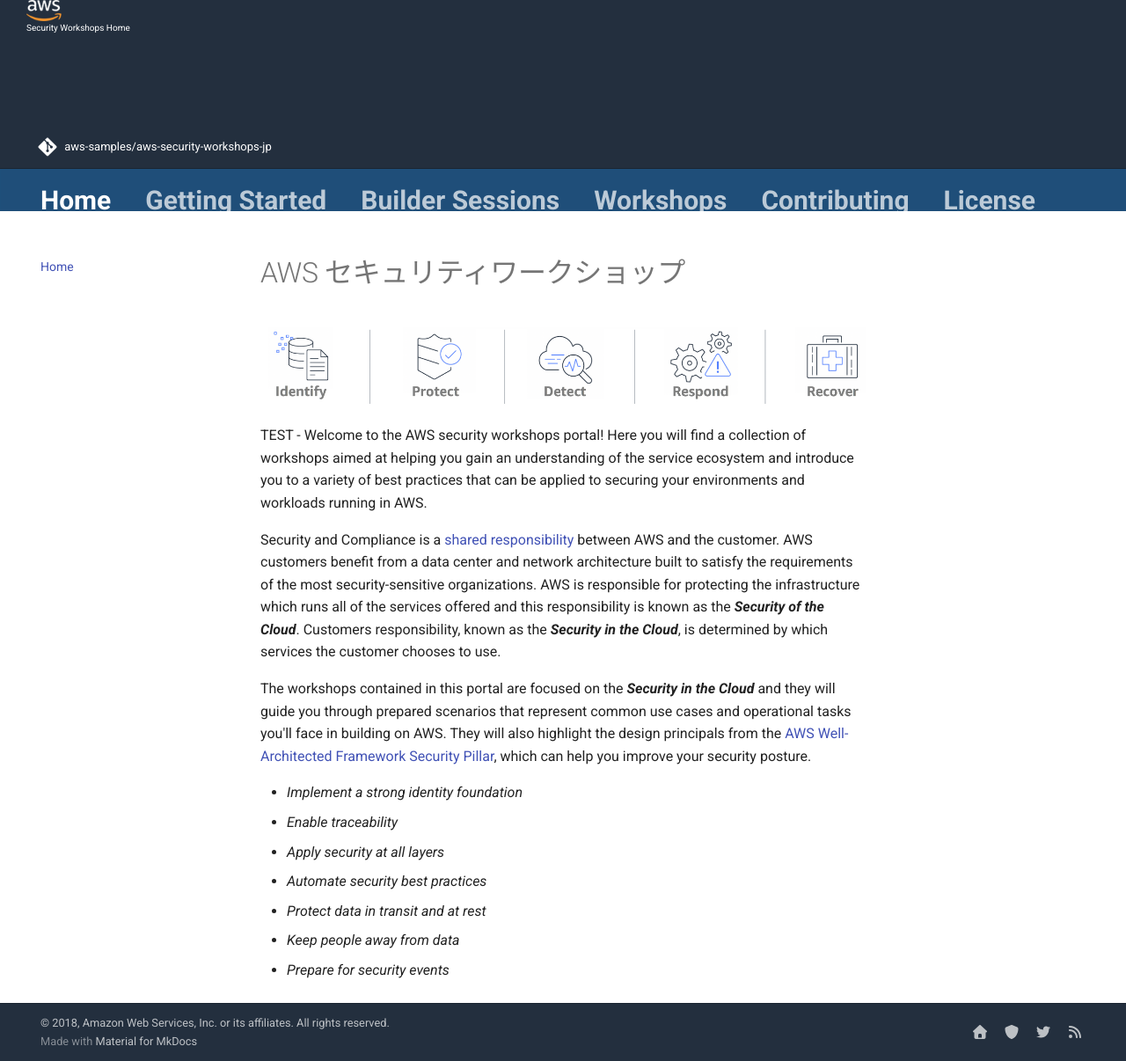
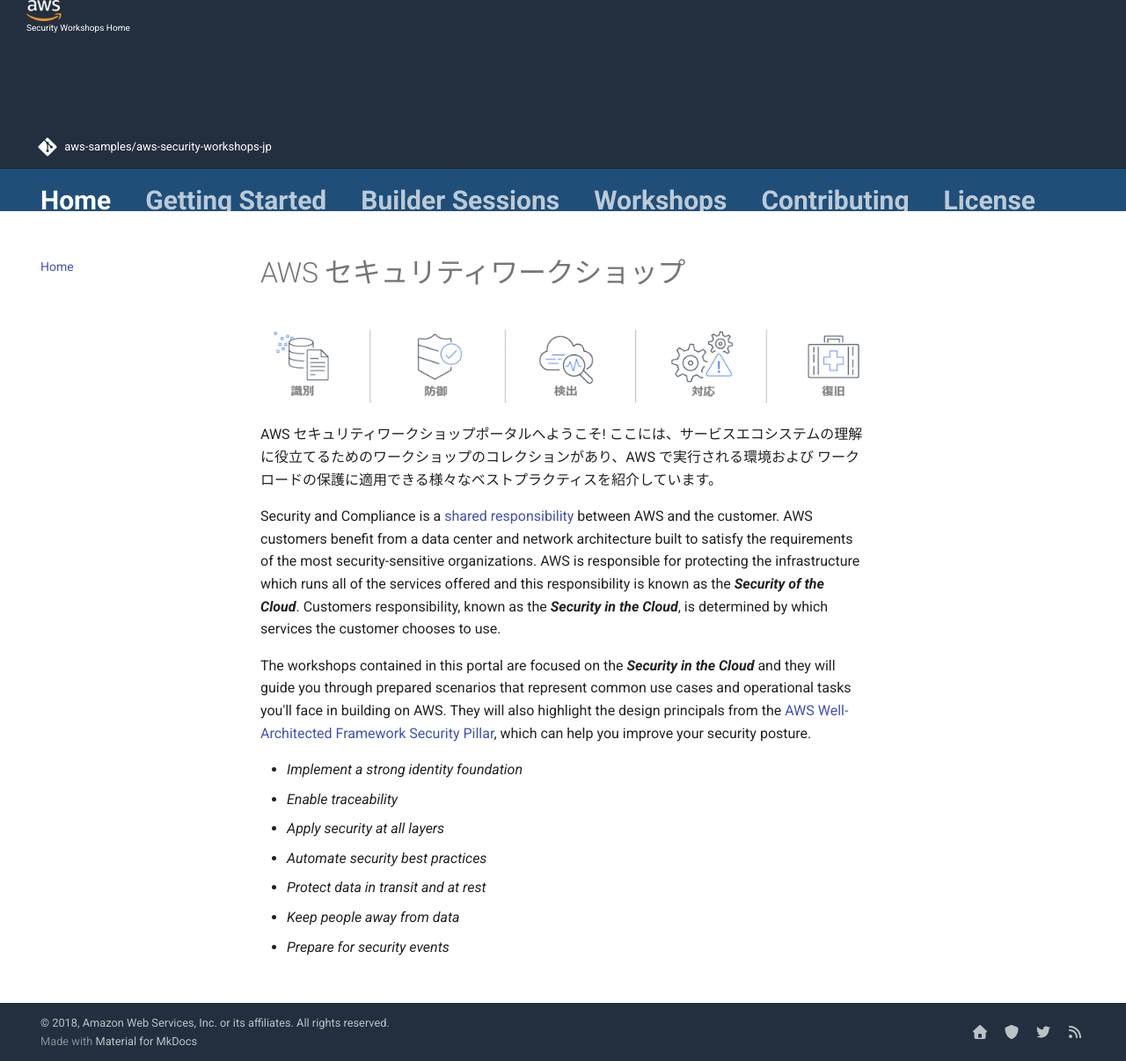
Before and after one commit to aws-samples/aws-security-workshops-jp, an MkDocs documentation site: the page built from docs/index.md, in a window 1280 px wide and 1206 px high. Shown: the whole window at 88% size. Built offline with MkDocs 1.6.1 and Material for MkDocs 9.7.7, drawn with Linux system fonts in a browser that asks for light colours; comment, search, counter and statistics services are not loaded.

Commit message:
Modifications to main site index

```diff
--- a/docs/index.md
+++ b/docs/index.md
@@ -2,7 +2,7 @@
 
 ![Components](assets/images/csf-core-functions.png "NIST Cybersecurity Framework Core Functions")
 
-TEST - Welcome to the AWS security workshops portal!  Here you will find a collection of workshops aimed at helping you gain an understanding of the service ecosystem and introduce you to a variety of best practices that can be applied to securing your environments and workloads running in AWS.
+AWS セキュリティワークショップポータルへようこそ! ここには、サービスエコシステムの理解に役立てるためのワークショップのコレクションがあり、AWS で実行される環境および ワークロードの保護に適用できる様々なベストプラクティスを紹介しています。
 
 Security and Compliance is a <a href="https://aws.amazon.com/compliance/shared-responsibility-model/" target="_blank">shared responsibility</a> between AWS and the customer.  AWS customers benefit from a data center and network architecture built to satisfy the requirements of the most security-sensitive organizations.  AWS is responsible for protecting the infrastructure which runs all of the services offered and this responsibility is known as the ***Security of the Cloud***.  Customers responsibility, known as the ***Security in the Cloud***, is determined by which services the customer chooses to use.
 
```
Also changed, not shown: docs/assets/images/csf-core-functions-en.png (added), docs/assets/images/csf-core-functions.png.
